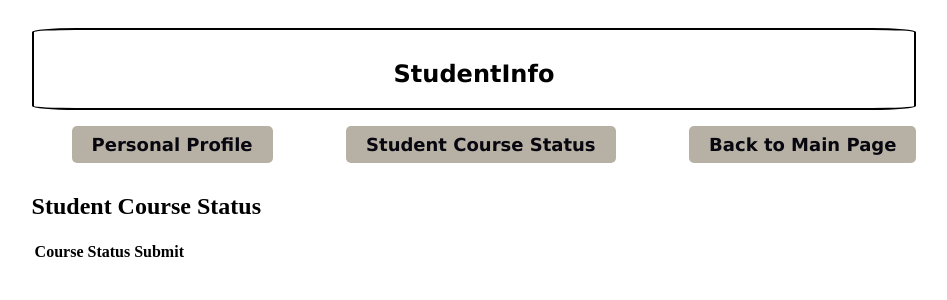
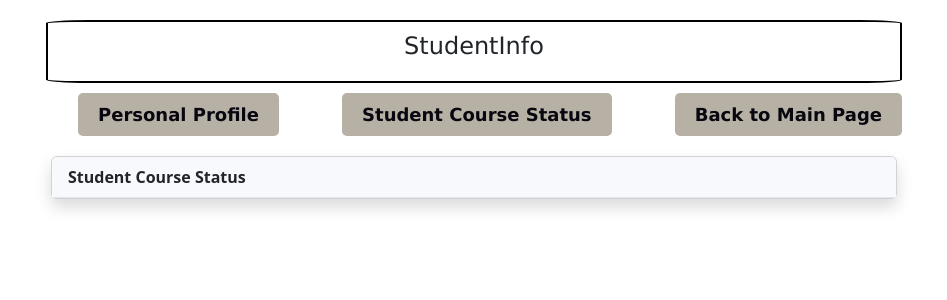
Before and after one commit to doryang1019/douglas-skill-tree-frontend, a Vue app: page /student/info in a window 1280 px wide. Both pictures are taken after a click on the item "Student Course Status". Shown: the top 300 px of the page, without its empty margins (166-1113 px from the left). Built offline with nearby package versions, Linux system fonts and the light colour scheme.

Commit message:
style: UI and code format

```diff
--- a/package.json
+++ b/package.json
@@ -9,7 +9,10 @@
   },
   "dependencies": {
     "axios": "^1.6.8",
+    "bootstrap": "^5.3.3",
     "core-js": "^3.8.3",
+    "jquery": "^3.7.1",
+    "popper.js": "^1.16.1",
     "vue": "^3.2.13",
     "vue-router": "^4.3.0"
   },
--- a/src/components/AdminHomepage.vue
+++ b/src/components/AdminHomepage.vue
@@ -215,6 +215,5 @@ font-family: 'Lucida Sans', 'Lucida Sans Regular', 'Lucida Grande', 'Lucida Sans
     padding: 10px;
     margin-bottom: 10px;
     font-family: 'Lucida Sans', 'Lucida Sans Regular', 'Lucida Grande', 'Lucida Sans Unicode', Geneva, Verdana, sans-serif;
-
 }
 </style>
--- a/src/components/StudentInfo.vue
+++ b/src/components/StudentInfo.vue
@@ -4,6 +4,7 @@
     <div class="header">
       <h2 class="title">{{ this.mainPageName }}</h2>
     </div>
+
     <div class="nav-bar">
       <ul>
         <li @click="showTab('info')" :class="{ active: activeTab === 'info' }">Personal Profile</li>
@@ -28,32 +29,29 @@
           <label>Program:</label>
           <p>{{ studentInfo.program ? studentInfo.program.description : "None" }}</p>
         </div>
+      </div>
 
+      <div v-else-if="activeTab === 'courseStatus'">
+        <div class="card shadow space">
+          <div class="card-header">
+            <b>Student Course Status</b>
           </div>
-      <div v-else-if="activeTab === 'courseStatus'">
-        <h2>Student Course Status</h2>
-        <!-- Display student course status here -->
-            <table>
-              <thead>
-                <tr>
-                  <th>Course</th>
-                  <th>Status</th>
-                  <th>Submit</th>
-                </tr>
-              </thead>
-              <tbody v-for="course in courses" :key="course.id" class="course-card">
-                <td>{{ course.title }}({{ course.code }})</td>
+        </div>
+        <tbody class="card shadow space" v-for="course in courses" :key="course.id">
+          <tr class="card-body text-f">
+            <td class="col-lg-8 ms-auto card-title">{{ course.code }}:<br>{{ course.title }}</td>
             <td>
-                  <select v-model="course.selectedStatus" >
+              <select class="form-select ms-auto me-3 card-text" v-model="course.selectedStatus">
                 <option value="Not" :selected="!course.status || !course.status.taken">Not Taken</option>
                 <option value="Progressing" :selected="course.status && course.status.taken && !course.status.done">Progressing</option>
                 <option value="Finished" :selected="course.status && course.status.taken && course.status.done">Finished</option>
               </select>
             </td>
-                <td><button @click="updateCourseStatus(course.id, studentInfo.id, course.selectedStatus)">Update</button></td>
+            <td><button class="btn btn-success card-text" @click="updateCourseStatus(course.id, studentInfo.id, course.selectedStatus)">Update</button></td>
+          </tr>
         </tbody>
-            </table>
       </div>
+
       <div v-else-if="activeTab === 'adduser'">
         <add-user></add-user>
       </div>
@@ -161,7 +159,6 @@ export default {
 
 <style scoped>
 @import '../css/button.css';
-
 .searchbtn {
     height: 45px;
 }
@@ -237,8 +234,6 @@ margin: auto;
   margin-left: 20px;
 }
 
-
-
 .searchbtn {
   background-color: #d8caaf;
   color: white;
@@ -252,7 +247,6 @@ margin: auto;
   transition: background-color 0.3s;
   margin-left: 5px;
   font-family: 'Lucida Sans', 'Lucida Sans Regular', 'Lucida Grande', 'Lucida Sans Unicode', Geneva, Verdana, sans-serif;
-
 }
 
 .searchbtn:hover {
@@ -269,7 +263,6 @@ margin: auto;
   outline: none;
   margin-bottom: 10px;
   font-family: 'Lucida Sans', 'Lucida Sans Regular', 'Lucida Grande', 'Lucida Sans Unicode', Geneva, Verdana, sans-serif;
-
 }
 .searchbar-list {
   width: 350px;
@@ -281,19 +274,28 @@ margin: auto;
   outline: none;
   margin-bottom: 10px;
   font-family: 'Lucida Sans', 'Lucida Sans Regular', 'Lucida Grande', 'Lucida Sans Unicode', Geneva, Verdana, sans-serif;
-
 }
 
 .text-f {
   margin-bottom: 20px;
-  text-align: center;
   font-family: 'Lucida Sans', 'Lucida Sans Regular', 'Lucida Grande', 'Lucida Sans Unicode', Geneva, Verdana, sans-serif;
-
+  font-weight: bold;
 }
 
 .button-container {
   text-align: center;
   font-family: 'Lucida Sans', 'Lucida Sans Regular', 'Lucida Grande', 'Lucida Sans Unicode', Geneva, Verdana, sans-serif;
+}
+.card-header {
+  background-color: #f8f9fc;
+  border-bottom: 1px solid #e3e6f0;
+}
 
+.btn-success {
+  background-color: #d8caaf !important;
+  color: #000000;
+}
+.space{
+  margin: 5px;
 }
 </style>
--- a/src/main.js
+++ b/src/main.js
@@ -1,5 +1,6 @@
 import { createApp } from 'vue'
 import App from './App.vue'
 import router from './router'
-
+import 'bootstrap'
+import 'bootstrap/dist/css/bootstrap.min.css'
 createApp(App).use(router).mount('#app')
```
Also changed, not shown: 1 other file (tests, documents, lock files or other folders). Lines whose indentation alone changed are shown as unchanged.
